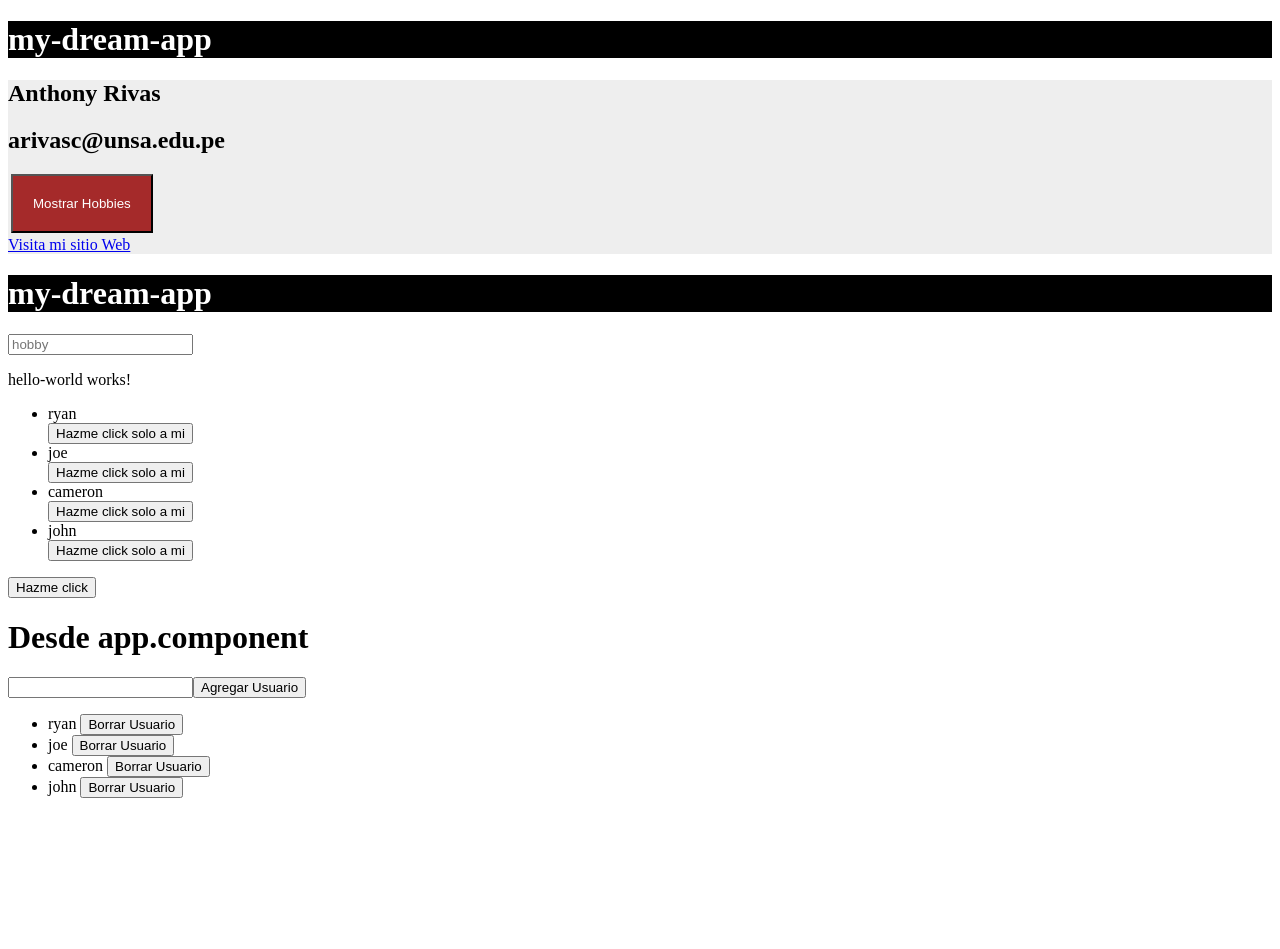
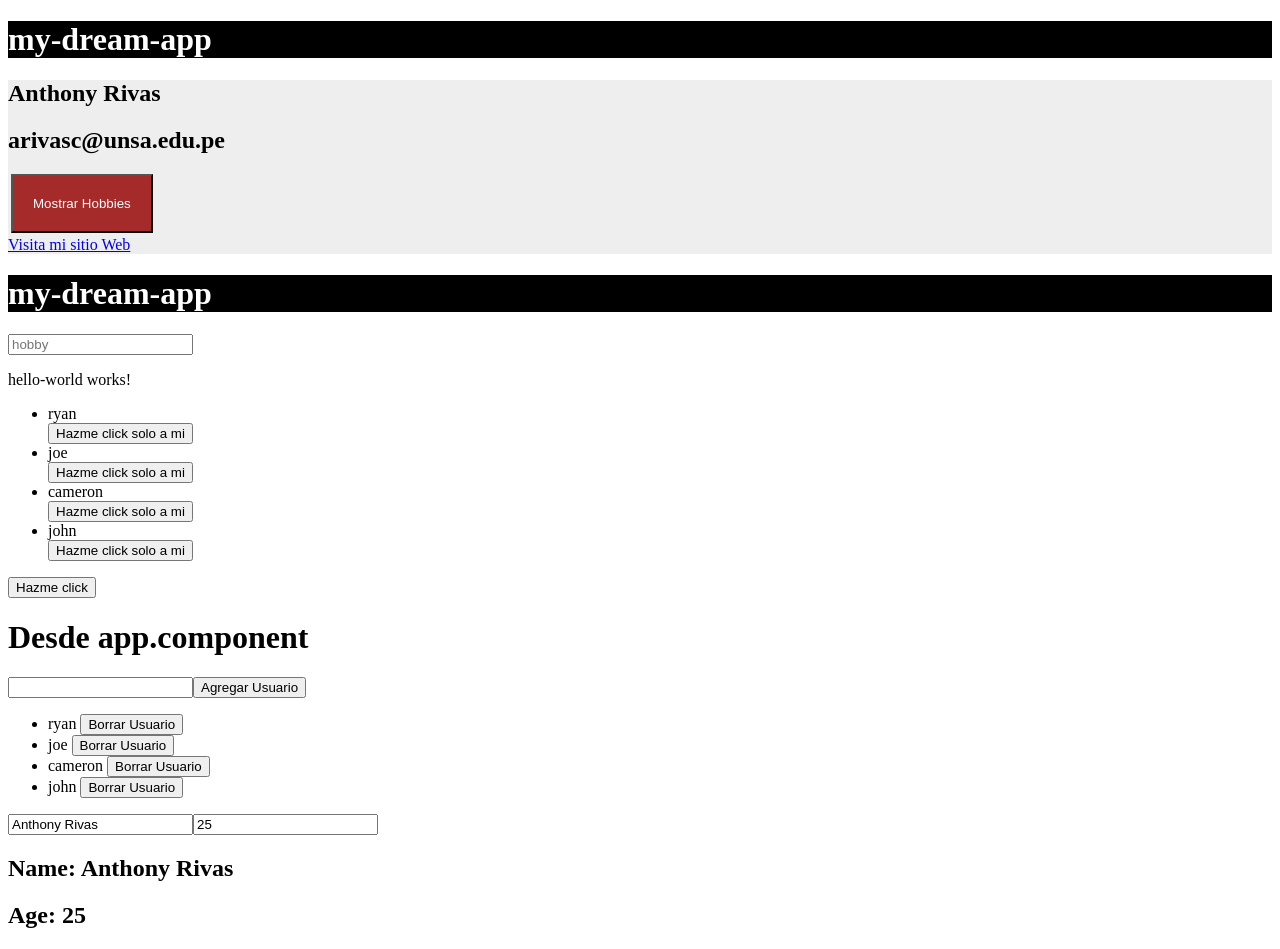
Before and after one commit to arivasc/Angular, an Angular app: page / in a window 1280 px wide. Before the commit the page ends 814 px from the top, so only its background shows below. Built offline with nearby package versions, Linux system fonts and the light colour scheme.

Commit message:
Data Binding en formulario

```diff
--- a/src/app/app.component.html
+++ b/src/app/app.component.html
@@ -41,3 +41,11 @@
     {{ user }} <button (click)="deleteUser(user)">Borrar Usuario</button>
   </li>
 </ul>
+<div>
+  <form>
+    <input type="text" name="fullName" [(ngModel)]="fullName">
+    <input type="text" name="age" [(ngModel)]="age">
+  </form>
+  <h2>Name: {{ fullName }}</h2>
+  <h2>Age: {{ age }}</h2>
+</div>
--- a/src/app/app.component.ts
+++ b/src/app/app.component.ts
@@ -6,6 +6,8 @@ import { Component } from '@angular/core';
   styleUrls: ['./app.component.css']
 })
 export class AppComponent {
+  fullName : string = "Anthony Rivas";
+  age : number = 25;
   users = ['ryan','joe','cameron','john'];
   activated = false;
 
--- a/src/app/app.module.ts
+++ b/src/app/app.module.ts
@@ -5,6 +5,7 @@ import { AppRoutingModule } from './app-routing.module';
 import { AppComponent } from './app.component';
 import { HelloWorldComponent } from './hello-world/hello-world.component';
 import { UserComponent } from './user/user.component';
+import { FormsModule } from '@angular/forms';
 
 @NgModule({
   declarations: [
@@ -14,7 +15,8 @@ import { UserComponent } from './user/user.component';
   ],
   imports: [
     BrowserModule,
-    AppRoutingModule
+    AppRoutingModule,
+    FormsModule,
   ],
   providers: [],
   bootstrap: [AppComponent]
```
